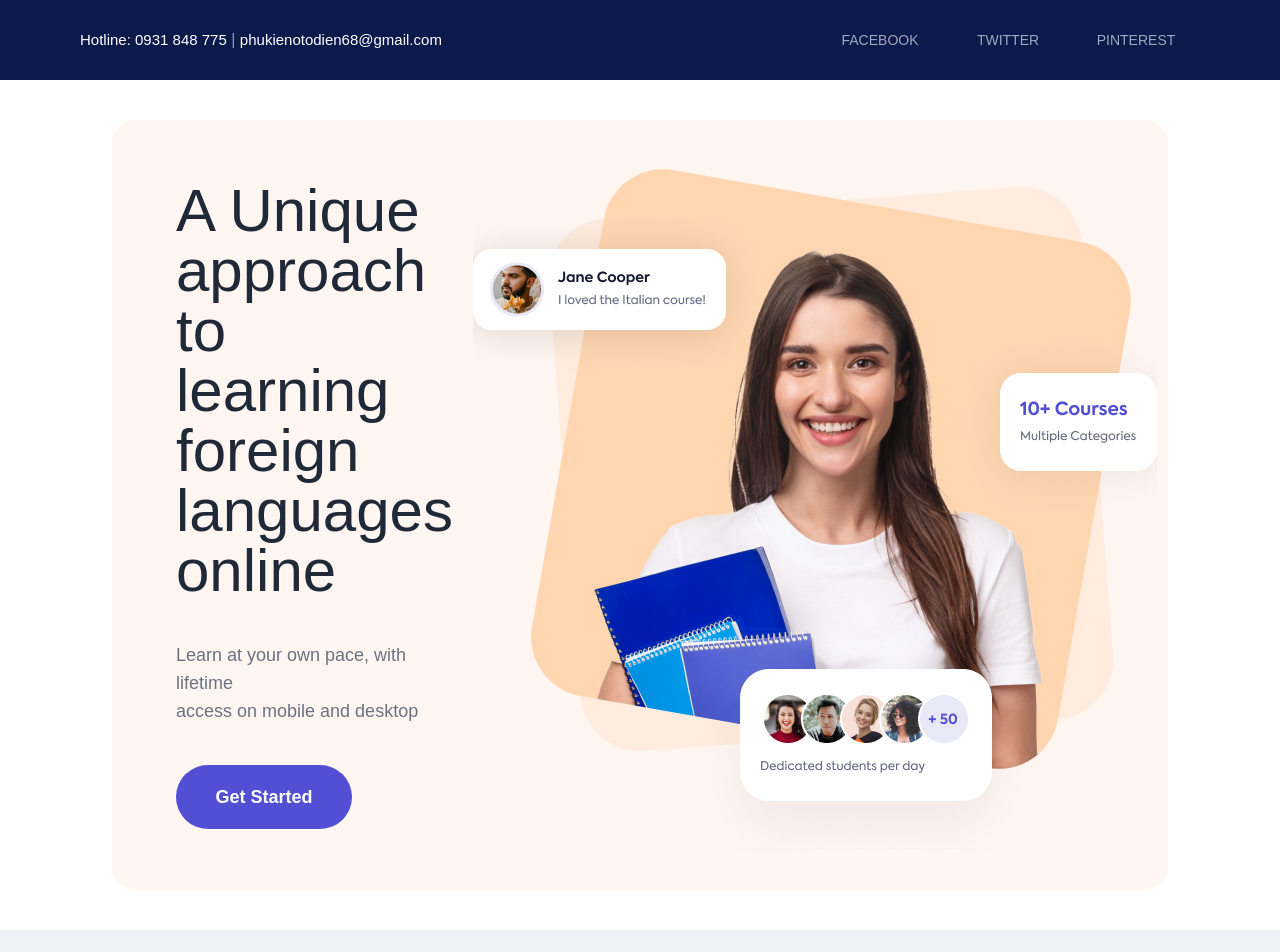
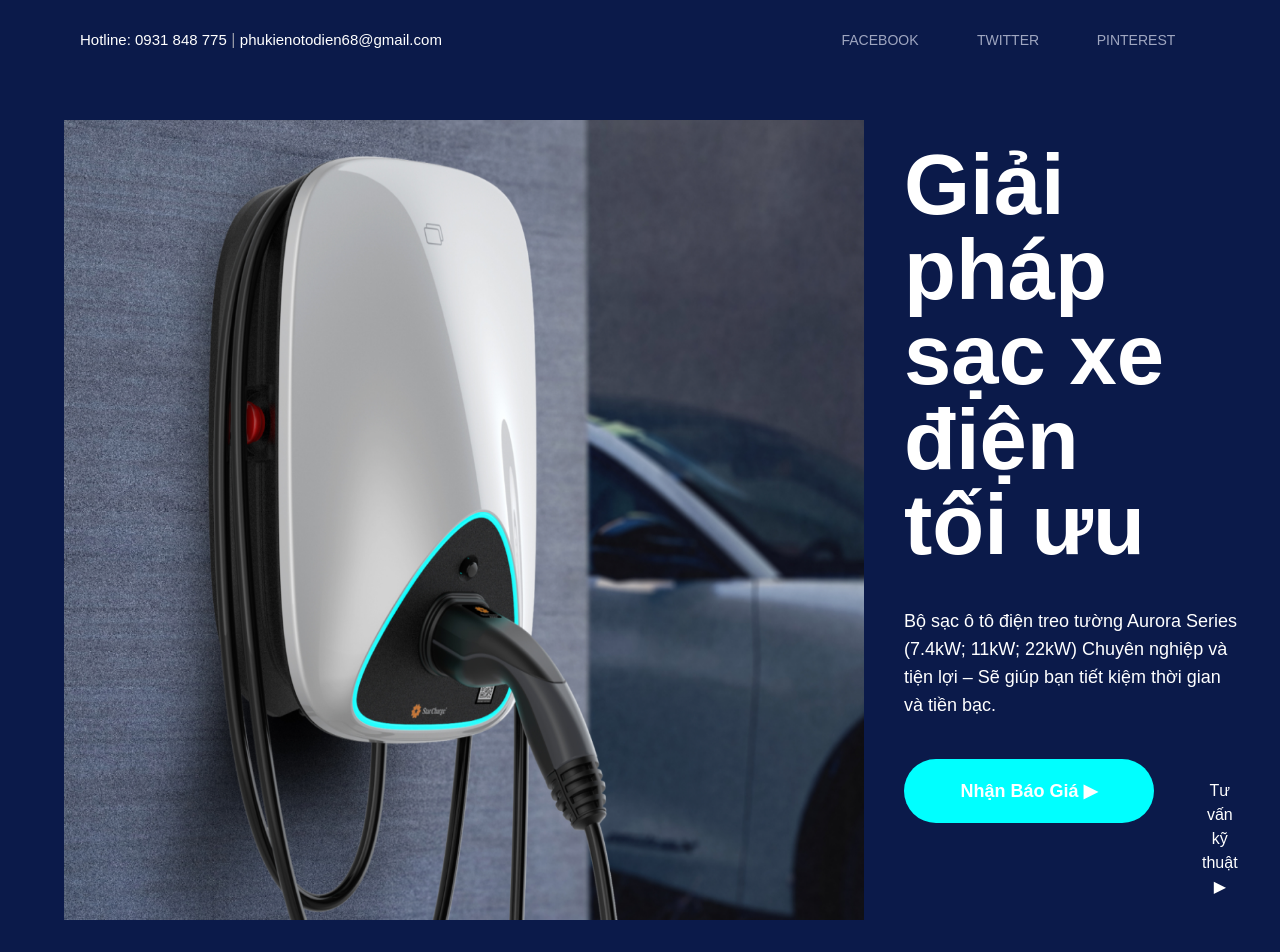
Before and after one commit to QuocDung21/DuanLadingPage, a Next.js app: page / in a window 1280 px wide. Shown: the top 952 px of the page. Built offline with nearby package versions, Linux system fonts and the light colour scheme.

Commit message:
commitchoTA

```diff
--- a/components/Hero.js
+++ b/components/Hero.js
@@ -3,20 +3,28 @@ import Navbar from "./Navbar/Navbar";
 
 const Hero = () => {
   return (
-    <div className="container mx-auto my-10 ">
-      <div className="bg-[#fff5f1] px-6 lg:px-16 py-10 rounded-3xl">
-        <div className="flex flex-col lg:flex-row justify-center  lg:justify-between items-center gap-5">
-          <div className="flex flex-col gap-5 lg:gap-10">
-            <p className=" text-2xl sm:text-4xl md:text-5xl lg:text-6xl font-medium">
-              A Unique approach <br className="lg:flex hidden"/> to learning foreign <br className="lg:flex hidden" /> languages
-              online
-            </p>
-            <p className="text-sm sm:text-base lg:text-lg text-gray-500">
-              Learn at your own pace, with lifetime <br  className="lg:flex hidden"/> access on mobile and desktop
-            </p>
-            <button className="btn btn-sm lg:btn-lg bg-[#524fd5] text-white rounded-full border-none w-36 lg:w-44 capitalize">Get Started</button>
+    <div className="bg-[#0b1a4a] w-full px-6 lg:px-16 py-10">
+      <div className="flex flex-col lg:flex-row justify-center  lg:justify-between items-center gap-5">
+        <img src="/assets/sac.png" alt="" className="w-[800px] h-[800px]" />
+        <div className="flex flex-col gap-5 lg:gap-10 pl-[20px]">
+          <p className=" text-[75px] text-white sm:text-4xl md:text-5xl lg:text-[85px] font-bold leading-[1.3rem]">
+            Giải pháp <br className="lg:flex hidden" /> sạc xe điện{" "}
+            <br className="lg:flex hidden" /> tối ưu
+          </p>
+          <p className="text-sm sm:text-base lg:text-lg text-white">
+            Bộ sạc ô tô điện treo tường Aurora Series (7.4kW; 11kW; 22kW) Chuyên
+            nghiệp và tiện lợi – Sẽ giúp bạn tiết kiệm thời gian và tiền bạc.
+          </p>
+          <div className="flex flex-row gap-12 ">
+            <div>
+              <button className="btn btn-sm lg:btn-lg bg-[#00ffff] color-[#0b1a4a] rounded-full border-none w-[50px] lg:w-[250px] capitalize">
+                Nhận báo giá ▶
+              </button>
+            </div>
+            <div>
+              <button className="text-white pt-[20px]">Tư vấn kỹ thuật ▶</button>
+            </div>
           </div>
-          <img src="/assets/hero.png" alt="" />
         </div>
       </div>
     </div>
```
